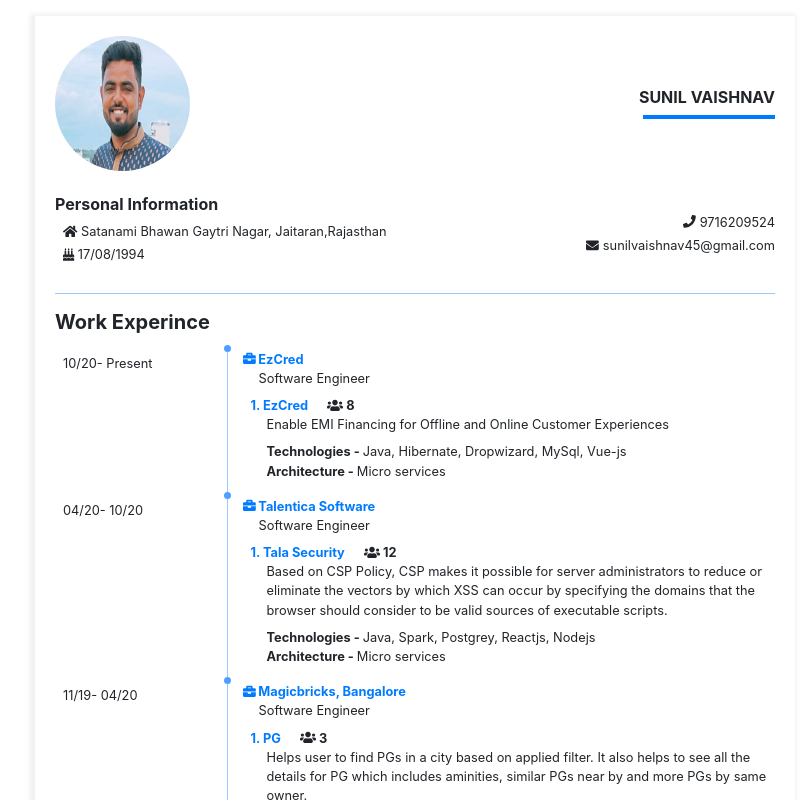
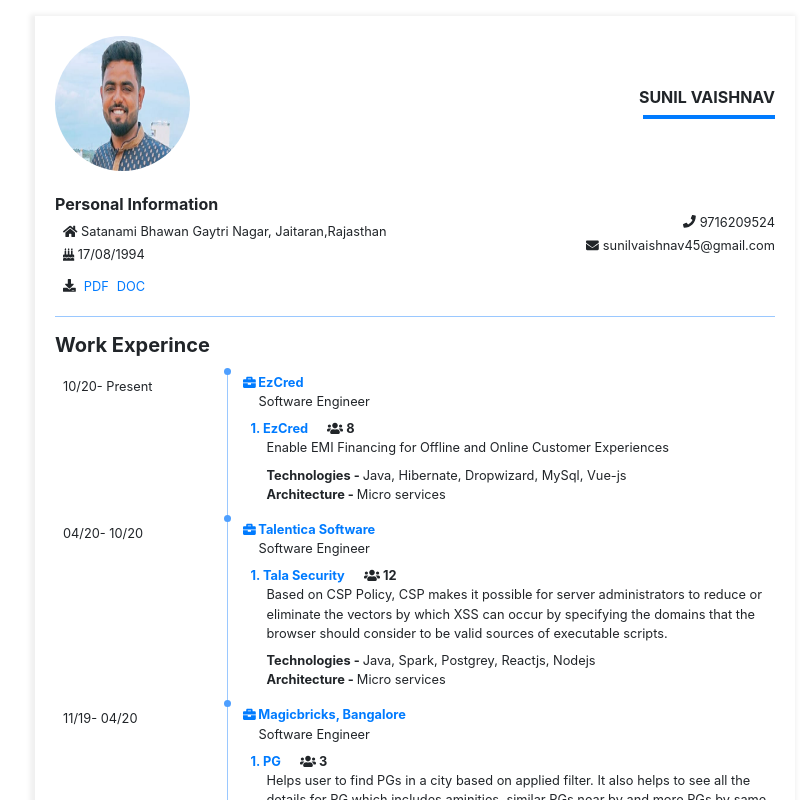
Before and after one commit to sunilvaishnav45/resume, a React (Create React App) app: page /resume/profile-experince in a window 1280 px wide. Shown: the top 800 px of the page, without its empty margins (225-1031 px from the left). Built offline with nearby package versions, Linux system fonts and the light colour scheme.

Commit message:
Download resume funtionality added

```diff
--- a/src/Components/Profile/profile.jsx
+++ b/src/Components/Profile/profile.jsx
@@ -1,7 +1,7 @@
 import React from 'react';
 import './profile.css';
 import { FontAwesomeIcon } from '@fortawesome/react-fontawesome';
-import { faBirthdayCake, faPhone, faEnvelope, faHome } from '@fortawesome/free-solid-svg-icons';
+import { faBirthdayCake, faPhone, faEnvelope, faHome, faDownload } from '@fortawesome/free-solid-svg-icons';
 
 class Profile extends React.Component {
     /**
@@ -57,6 +57,13 @@ class Profile extends React.Component {
                             <FontAwesomeIcon icon={faEnvelope} /> {this.state.employee.email}
                         </div>
                     </div>
+                    <div className="col-lg-6 col-12 align-self-center text-below-lg-left">
+                        <div className="small pl-2 mb-1">
+                            <FontAwesomeIcon icon={faDownload} />
+                            <a class="mr-2 ml-2" href={require('../../resources/Resume_sunil_updated.pdf')} download>PDF</a>
+                            <a href={require('../../resources/Resume_sunil_updated.docx')} download>DOC</a>
+                        </div>
+                    </div>
                 </div>
                 <div className="border-bottom-primary-lt mt-3"></div>
             </React.Fragment>
```
Also changed, not shown: 2 other files (tests, documents, lock files or other folders).
